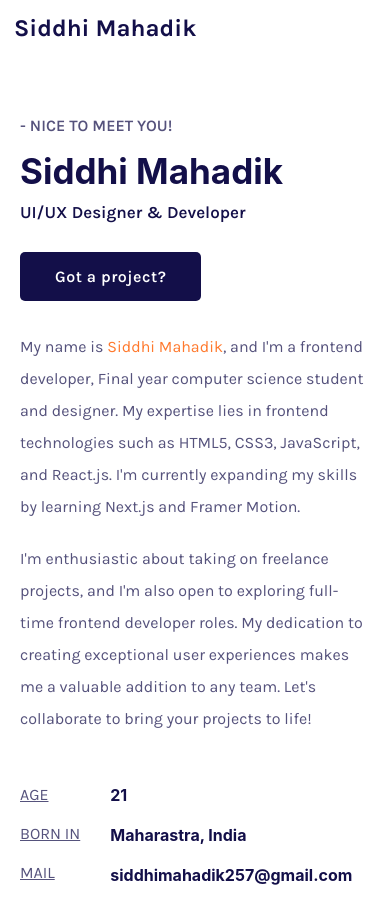
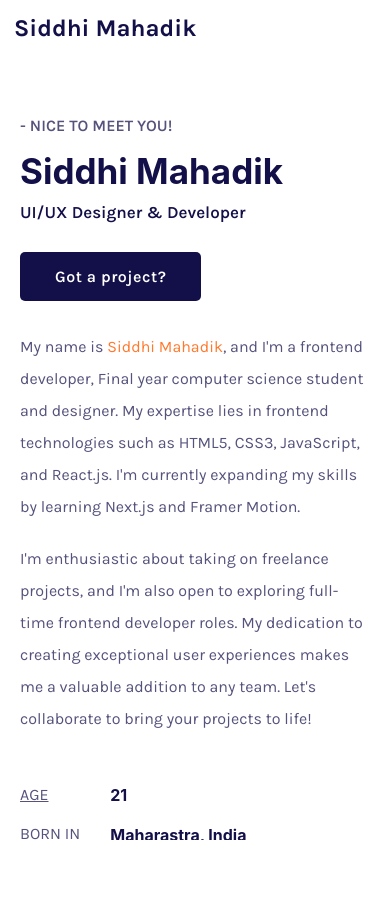
Before and after one commit to SiddhiMahadik2002/Portfolio, a React (Create React App) app: page /about in a window 390 px wide. Shown: the top 924 px of the page. Built offline with nearby package versions, Linux system fonts and the light colour scheme; some icons are missing.

Commit message:
Fix: Responsiveness

```diff
--- a/src/pages/About/about.css
+++ b/src/pages/About/about.css
@@ -176,6 +176,7 @@ span {
   flex-direction: column;
   width: 100%;
   padding: 20px;
+  margin-bottom: 60px;
  }
  .leftarea{
   display: flex;
@@ -210,7 +211,7 @@ grid-template-columns: 1fr;
 grid-template-rows: repeat(3, 1fr);
 grid-column-gap: 0px;
 grid-row-gap: 25px;
-
+margin:0;
  }
  .lower{
   margin:0 0 50px 0;
--- a/src/pages/Home/portfolio.css
+++ b/src/pages/Home/portfolio.css
@@ -126,7 +126,7 @@ ul > li {
 @media (min-width: 0px) and (max-width: 769px) {
   .main {
     display: flex;
-    margin-bottom: 30px;
+    margin-bottom: 60px;
   }
 
   .leftside {
--- a/src/pages/contact/contact.css
+++ b/src/pages/contact/contact.css
@@ -144,6 +144,7 @@
     display: flex;
     flex-direction: column;
     padding:40px 20px ;
+    margin-bottom: 60px;
 }
 .lower_contact{
     display: flex;
--- a/src/pages/project/project.css
+++ b/src/pages/project/project.css
@@ -101,6 +101,7 @@
 @media (min-width: 0px) and (max-width: 769px){
     .project{
         padding:50px 20px;
+        margin-bottom: 60px;
     }
     .project_grid{
         display: grid;
```
